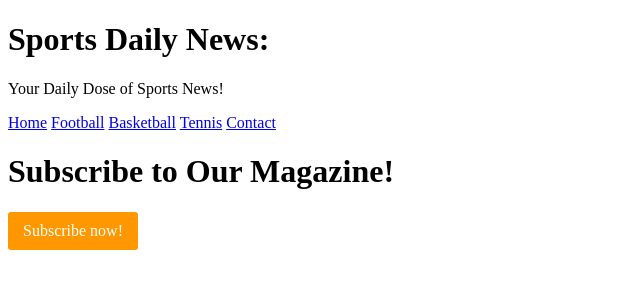
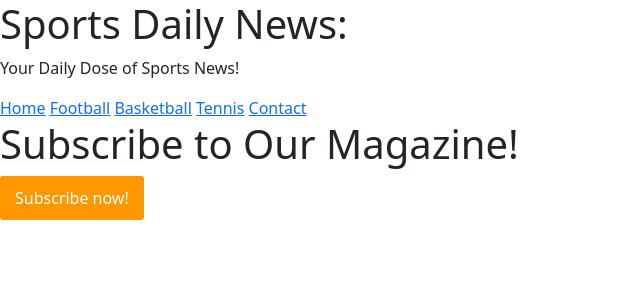
Before and after one commit to Chizzlewub/256-group-project, a plain HTML site: page online-magazine/home-page.html in a window 1280 px wide. Shown: the whole page, without its empty margins (0-640 px from the left). Drawn offline with nearby package versions, Linux system fonts and the light colour scheme.

Commit message:
added bootstrap CDN and corrected the link path for the Sub button

```diff
--- a/online-magazine/home-page.html
+++ b/online-magazine/home-page.html
@@ -2,6 +2,7 @@
 <html>
 <head>
     <title>Sports Daily</title>
+    <link href="https://cdn.jsdelivr.net/npm/bootstrap@5.3.0/dist/css/bootstrap.min.css" rel="stylesheet">
     <style>
     .subscribe-button {
         display: inline-block;
@@ -15,14 +16,12 @@
         background-color: #e68a00;
     }
     </style>
-
 </head>
 <body>
     <header>
-        <h1> Sports Daily News:</h1>
-        <p> Your Daily Dose of Sports News!</p>
+        <h1>Sports Daily News:</h1>
+        <p>Your Daily Dose of Sports News!</p>
     </header>
-
     <nav>
         <a href="#">Home</a>
         <a href="#">Football</a>
@@ -30,10 +29,9 @@
         <a href="#">Tennis</a>
         <a href="#">Contact</a>
     </nav>
-
     <div class="section">
         <h1>Subscribe to Our Magazine!</h1>
-        <a href ="online-magazine\online-magazine\mag-sub-page.html" class="subscribe-button">Subscribe now!</a>
+        <a href="online-magazine/mag-sub-page.html" class="subscribe-button">Subscribe now!</a>
     </div>
 </body>
 </html>
```
Lines whose indentation alone changed are shown as unchanged.
